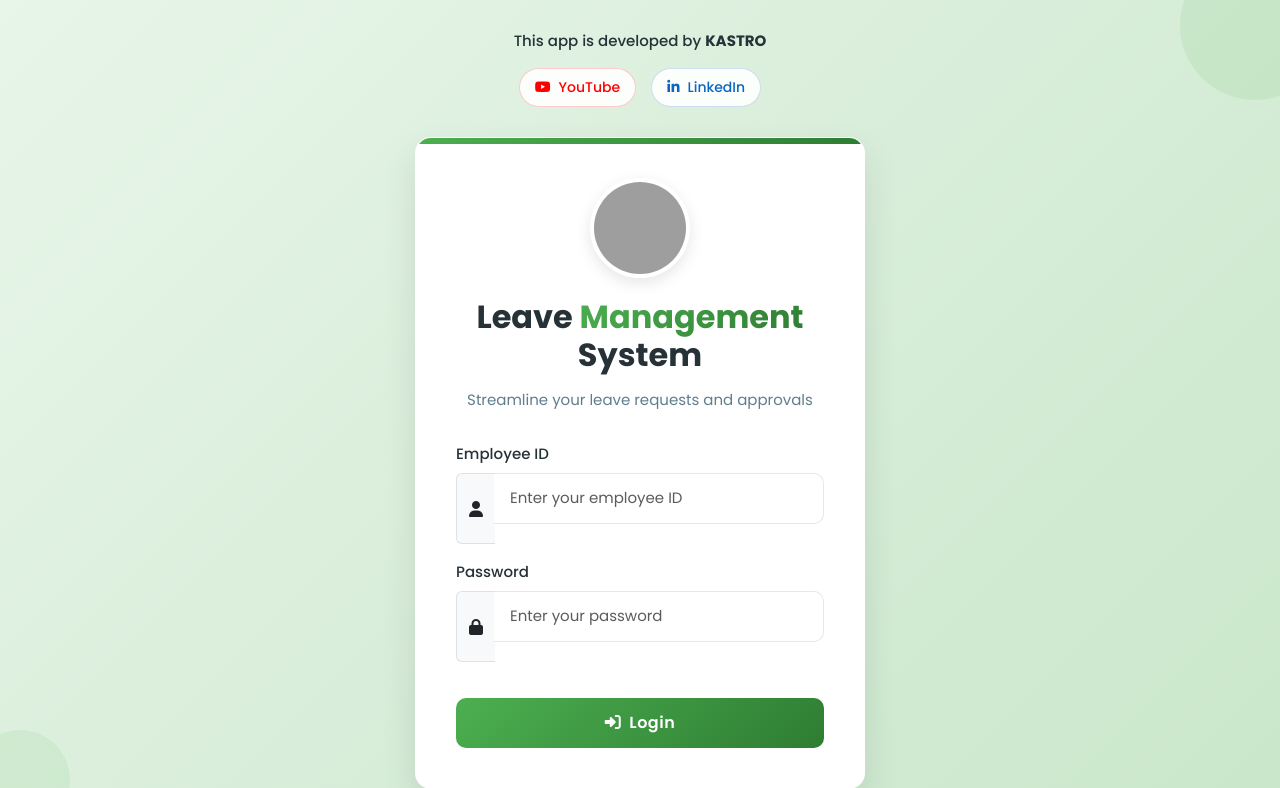
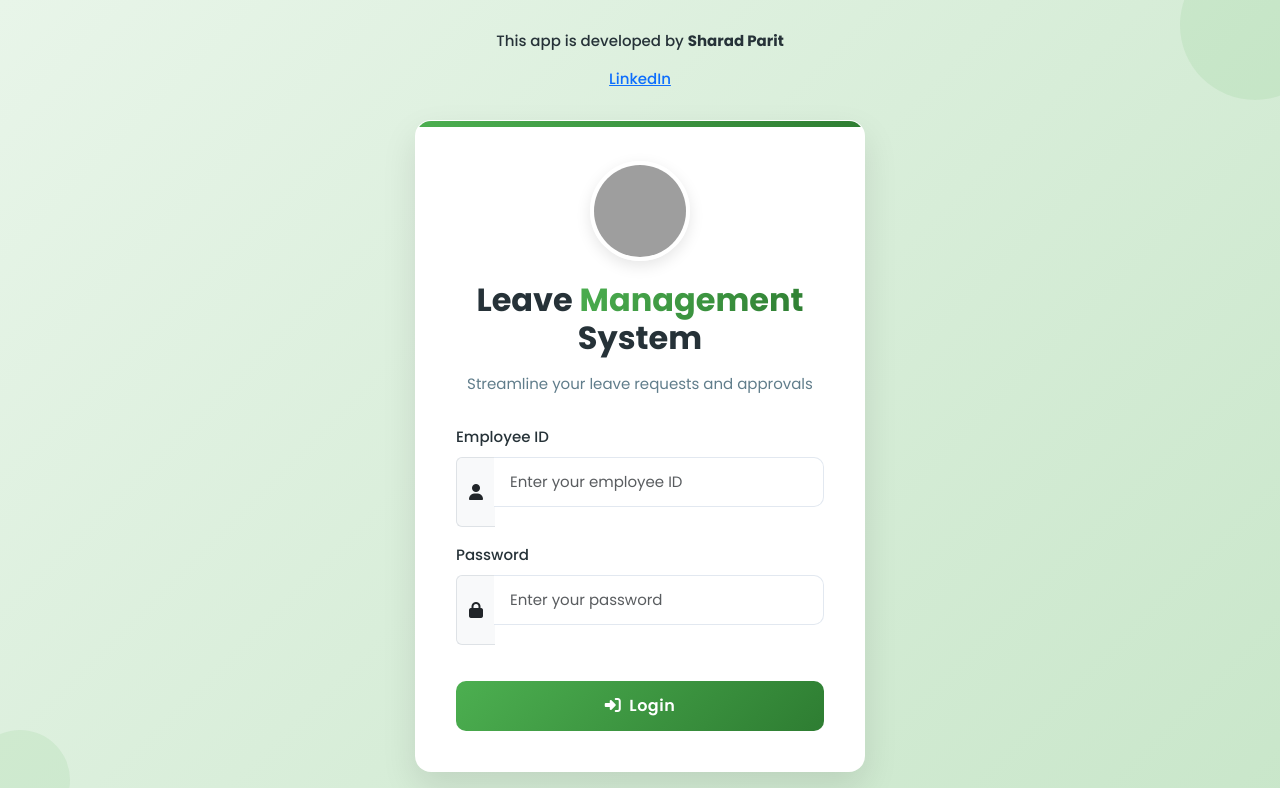
Before and after one commit to Sharad-Parit6094/Leave_Application, a Spring Boot app: page /login in a window 1280 px wide; the page is wider, and only the part inside the window is pictured. Shown: the top 788 px of that part. Run offline with Spring Boot 4, Linux system fonts and the light colour scheme; some of the project's set-up classes (security, data sources, template engines, error pages and the like) are left out, and stand-ins take their place; grey boxes are pictures that could not be loaded.

Commit message:
Update login.html

```diff
--- a/src/main/resources/templates/login.html
+++ b/src/main/resources/templates/login.html
@@ -251,14 +251,9 @@
     <div class="floating-decoration decoration-2"></div>
 
     <div class="developer-credit">
-        <div>This app is developed by <strong>KASTRO</strong></div>
+        <div>This app is developed by <strong>Sharad Parit</strong></div>
         <div class="social-links">
-            <a href="https://www.youtube.com/@LearnWithKASTRO" class="social-link youtube-link" target="_blank">
-                <i class="fab fa-youtube"></i>
-                <span>YouTube</span>
-            </a>
-            <a href="https://www.linkedin.com/in/kastro-kiran/" class="social-link linkedin-link" target="_blank">
-                <i class="fab fa-linkedin-in"></i>
+            <a href="https://www.linkedin.com/in/sharad-parit-3477081a2">
                 <span>LinkedIn</span>
             </a>
         </div>
@@ -266,7 +261,7 @@
 
     <div class="container">
         <div class="login-container">
-            <img src="https://media.licdn.com/dms/image/v2/D5603AQHJB_lF1d9OSw/profile-displayphoto-shrink_800_800/profile-displayphoto-shrink_800_800/0/1718971147172?e=1752105600&v=beta&t=VO5jO8GYVs-_UNrKx9gQdrPlM_CuD1VjWqpyD0CZLTs"
+            <img src="https://ibb.co/tPm3D7qq"
                  alt="Profile Image" class="profile-image">
 
             <h2 class="login-title">Leave <span>Management</span> System</h2>
```
